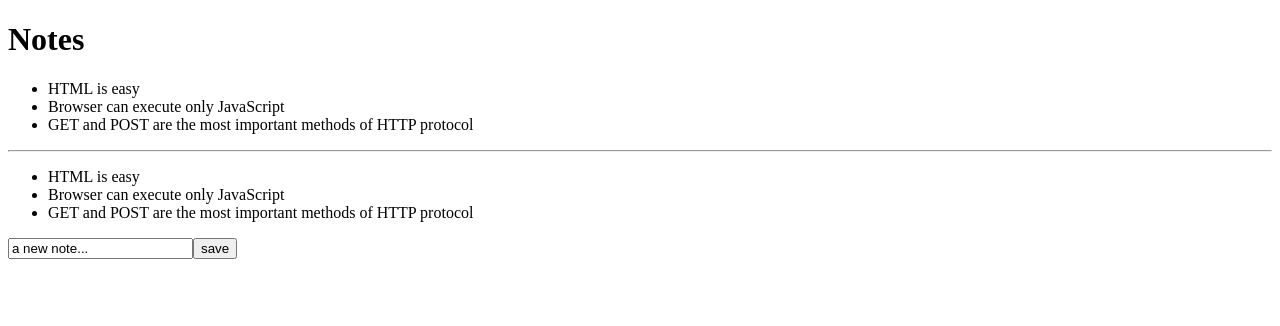
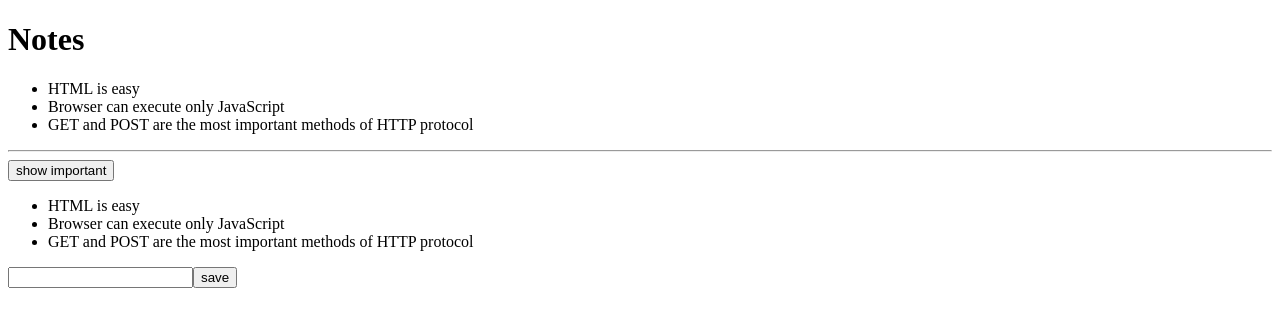
Before and after one commit to Madhusmitamis/04-kokoelman-renderointi, a React (Vite) app: page / in a window 1280 px wide. Shown: the top 326 px of the page. Built offline with nearby package versions, Linux system fonts and the light colour scheme.

Commit message:
Filtering Displayed Elements part done.

```diff
--- a/src/App.jsx
+++ b/src/App.jsx
@@ -11,9 +11,8 @@
 
 const App = (props) => {
   const [notes, setNotes]  = useState(props.notes)
-  const [newNote, setNewNote] = useState(
-    'a new note...'
-  )
+  const [newNote, setNewNote] = useState('')
+  const [showAll, setShowAll] = useState(true)
 
   // const result = notes.map(note => note.id)
   // console.log(result)
@@ -27,14 +26,16 @@
 
     setNotes(notes.concat(noteObject))
     setNewNote('')
-
-    console.log('button clicked', event.target)
+  //console.log('button clicked', event.target)
 
   }
   const handleNoteChange = (event)=> {
     console.log(event.target.value)
     setNewNote(event.target.value)
   }
+  const notesToShow = showAll
+  ? notes
+  : notes.filter(note => note.important === true)
   return (
     <div>
       <h1>Notes</h1>
@@ -44,8 +45,13 @@
         <li>{notes[2].content}</li>
       </ul>
       <hr></hr>
+      <div>
+        <button onClick={() => setShowAll(!showAll)}>
+          show {showAll ? 'important' : 'all' }
+        </button>
+      </div>
       <ul>
-      {notes.map(note =>
+      {notesToShow.map(note =>
       <Note key = {note.id} note = {note} />
       )}
       </ul>
```
